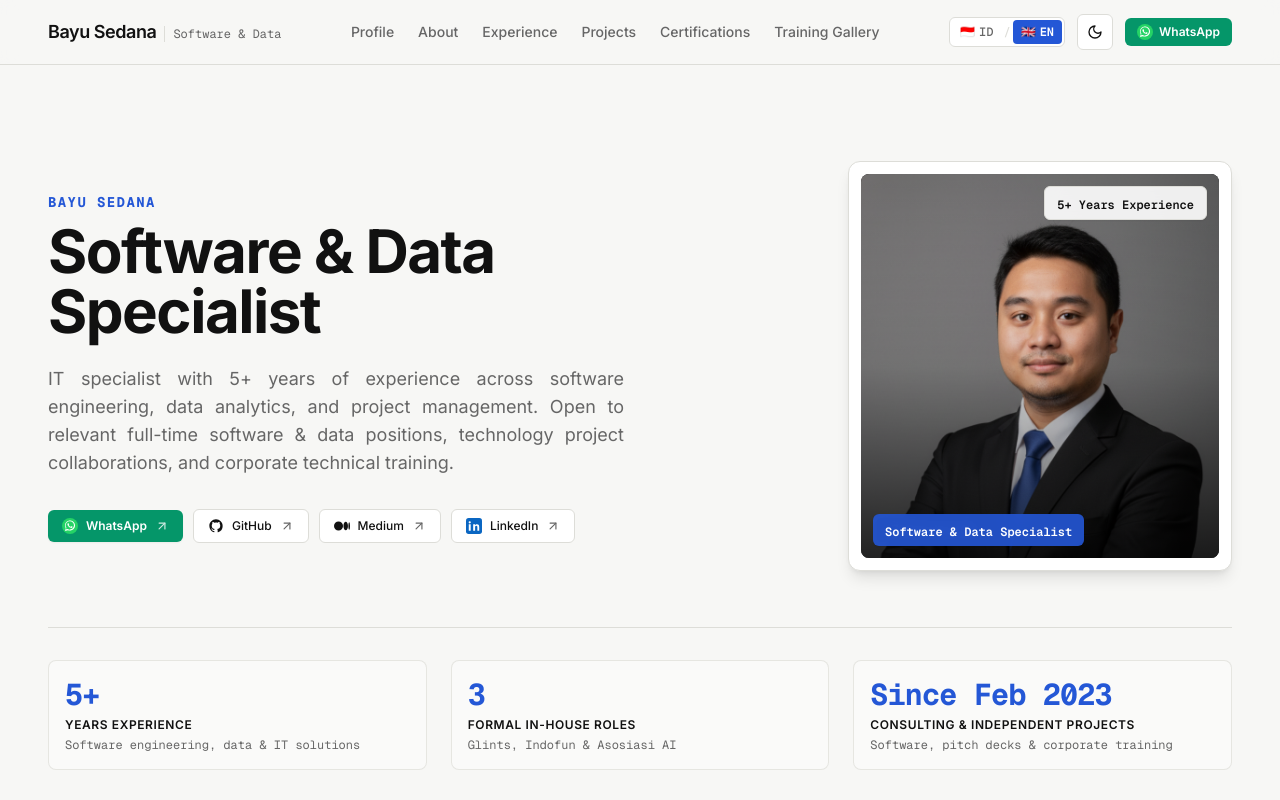
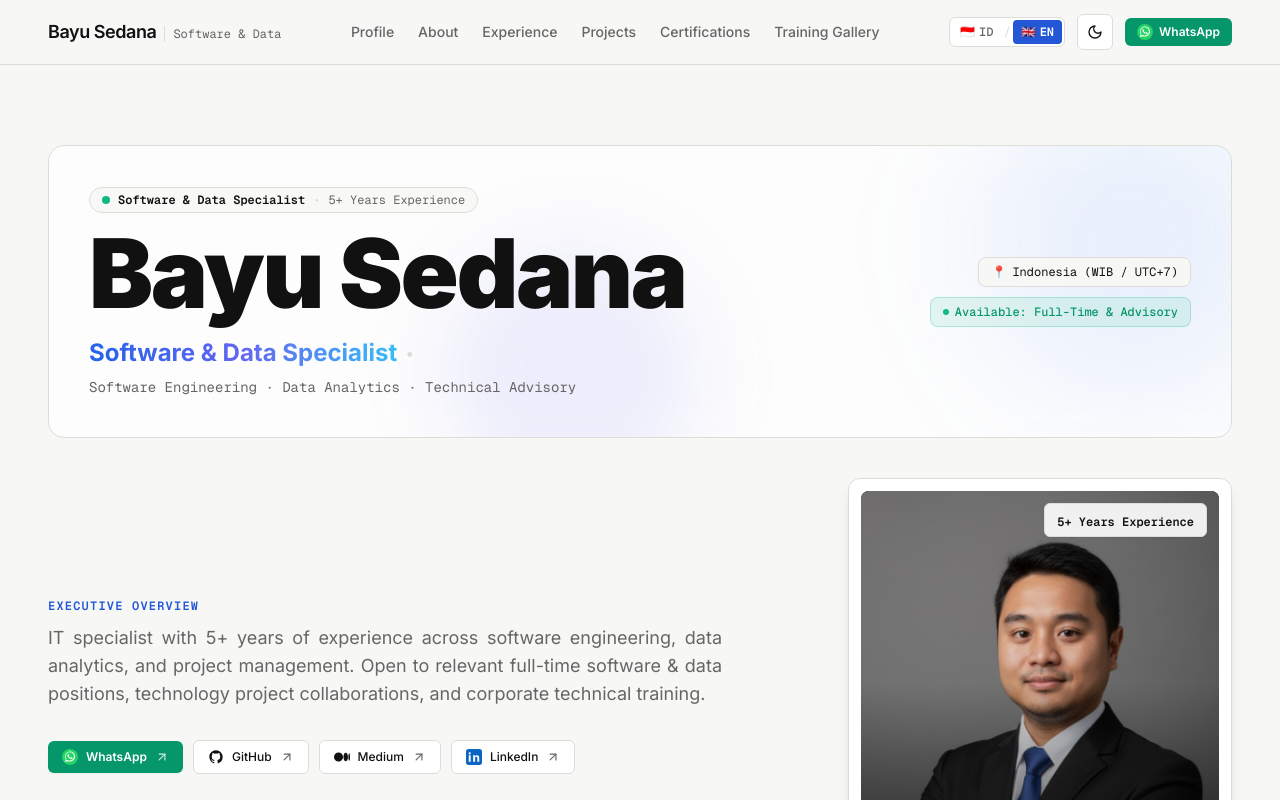
Before and after one commit to bayusedana26/bayusedana26.github.io, a Next.js app: page / in a window 1280 px wide. Shown: the top 800 px of the page. Built offline with nearby package versions, Linux system fonts and the light colour scheme.

Commit message:
feat: add dedicated prominent bold Bayu Sedana hero identity section

```diff
--- a/src/components/sections/Hero.tsx
+++ b/src/components/sections/Hero.tsx
@@ -15,25 +15,72 @@ export const Hero: React.FC = () => {
   const [cvModalOpen, setCvModalOpen] = useState(false);
 
   return (
-    <section className="relative w-full border-b border-editorial-light-border dark:border-editorial-dark-border py-14 md:py-20 lg:py-24 overflow-hidden">
-      <div className="editorial-container">
-        <div className="grid grid-cols-1 lg:grid-cols-12 gap-10 lg:gap-8 items-center">
+    <section className="relative w-full border-b border-editorial-light-border dark:border-editorial-dark-border py-10 md:py-16 lg:py-20 overflow-hidden">
+      <div className="editorial-container space-y-8 sm:space-y-10">
+        {/* Dedicated Hero Headline & Identity Section */}
+        <div className="relative rounded-2xl border border-editorial-light-border dark:border-editorial-dark-border bg-editorial-light-surface/75 dark:bg-editorial-dark-surface/75 backdrop-blur-md p-6 sm:p-8 lg:p-10 overflow-hidden shadow-xs">
+          {/* Subtle Ambient Radial Glow */}
+          <div className="absolute top-0 right-0 -mt-16 -mr-16 w-80 h-80 bg-blue-500/10 dark:bg-blue-500/15 rounded-full blur-3xl pointer-events-none" />
+          <div className="absolute bottom-0 left-1/3 -mb-16 w-64 h-64 bg-indigo-500/10 dark:bg-indigo-500/15 rounded-full blur-2xl pointer-events-none" />
+
+          <div className="relative z-10 flex flex-col lg:flex-row lg:items-center justify-between gap-6">
+            <div className="space-y-3">
+              {/* Role Kicker & Live Status Pill */}
+              <div className="inline-flex items-center space-x-2 px-3 py-1 rounded-full border border-editorial-light-border dark:border-editorial-dark-border bg-editorial-light-bg/80 dark:bg-editorial-dark-bg/80 text-xs font-mono text-editorial-light-muted dark:text-editorial-dark-muted shadow-2xs">
+                <span className="relative flex h-2 w-2">
+                  <span className="animate-ping absolute inline-flex h-full w-full rounded-full bg-emerald-400 opacity-75"></span>
+                  <span className="relative inline-flex rounded-full h-2 w-2 bg-emerald-500"></span>
+                </span>
+                <span className="font-semibold text-editorial-light-text dark:text-editorial-dark-text">
+                  {t.hero.headline}
+                </span>
+                <span className="text-editorial-light-border dark:text-editorial-dark-border">•</span>
+                <span>{t.hero.badgeExperience}</span>
+              </div>
+
+              {/* Big Bold Hero Name */}
+              <h1 className="text-4xl sm:text-6xl md:text-7xl lg:text-8xl font-black tracking-tight text-editorial-light-text dark:text-editorial-dark-text leading-[0.96]">
+                {t.hero.name}
+              </h1>
+
+              {/* Sub-headline / Specialty & Domains */}
+              <div className="flex flex-wrap items-center gap-2 pt-1">
+                <span className="text-lg sm:text-2xl font-bold bg-clip-text text-transparent bg-gradient-to-r from-blue-600 via-indigo-500 to-sky-400 dark:from-blue-400 dark:via-indigo-300 dark:to-sky-300">
+                  {t.hero.headline}
+                </span>
+                <span className="hidden sm:inline text-editorial-light-border dark:border-editorial-dark-border">•</span>
+                <span className="text-xs sm:text-sm font-mono text-editorial-light-muted dark:text-editorial-dark-muted">
+                  {t.hero.domains}
+                </span>
+              </div>
+            </div>
+
+            {/* Quick Availability / Location Badges */}
+            <div className="flex flex-wrap lg:flex-col items-start lg:items-end gap-2.5 shrink-0">
+              <div className="inline-flex items-center space-x-1.5 px-3 py-1.5 rounded-lg border border-editorial-light-border dark:border-editorial-dark-border bg-editorial-light-bg dark:bg-editorial-dark-bg text-xs font-mono text-editorial-light-text dark:text-editorial-dark-text">
+                <span className="text-editorial-light-accent dark:text-editorial-dark-accent">📍</span>
+                <span>{t.hero.locationTag}</span>
+              </div>
+              <div className="inline-flex items-center space-x-1.5 px-3 py-1.5 rounded-lg border border-emerald-500/25 bg-emerald-500/10 text-emerald-600 dark:text-emerald-400 text-xs font-mono font-medium">
+                <span className="w-1.5 h-1.5 rounded-full bg-emerald-500"></span>
+                <span>{t.hero.statusAvailable}</span>
+              </div>
+            </div>
+          </div>
+        </div>
+
+        <div className="grid grid-cols-1 lg:grid-cols-12 gap-8 lg:gap-10 items-center">
           {/* Left Column: Hero Narrative */}
           <div className="lg:col-span-7 space-y-6">
-            {/* Hero Main Headline Highlight */}
+            {/* Executive Overview Copy */}
             <div className="space-y-2">
-              <span className="font-mono text-xs sm:text-sm uppercase tracking-widest text-editorial-light-accent dark:text-editorial-dark-accent font-bold">
-                Bayu Sedana
+              <span className="font-mono text-xs uppercase tracking-widest text-editorial-light-accent dark:text-editorial-dark-accent font-semibold">
+                {t.hero.executiveOverview}
               </span>
-              <h1 className="text-3xl sm:text-4xl md:text-5xl lg:text-6xl font-bold tracking-tight text-editorial-light-text dark:text-editorial-dark-text leading-[1.12]">
-                Software & Data Specialist
-              </h1>
+              <p className="text-base sm:text-lg text-editorial-light-muted dark:text-editorial-dark-muted leading-relaxed text-justify [text-justify:inter-word]">
+                {t.hero.subheadline}
+              </p>
             </div>
-
-            {/* Subheadline Copy with Justified Text */}
-            <p className="text-base sm:text-lg text-editorial-light-muted dark:text-editorial-dark-muted max-w-xl leading-relaxed text-justify [text-justify:inter-word]">
-              {t.hero.subheadline}
-            </p>
 
             {/* Direct Social & Connect Action Buttons */}
             <div className="pt-2 flex flex-wrap items-center gap-2.5">
--- a/src/dictionaries/en.ts
+++ b/src/dictionaries/en.ts
@@ -10,8 +10,13 @@ export const en = {
     contact: "Contact",
   },
   hero: {
+    name: "Bayu Sedana",
     eyebrow: "PORTFOLIO & PROFILE • 2026",
     headline: "Software & Data Specialist",
+    domains: "Software Engineering · Data Analytics · Technical Advisory",
+    executiveOverview: "Executive Overview",
+    statusAvailable: "Available: Full-Time & Advisory",
+    locationTag: "Indonesia (WIB / UTC+7)",
     subheadline:
       "IT specialist with 5+ years of experience across software engineering, data analytics, and project management. Open to relevant full-time software & data positions, technology project collaborations, and corporate technical training.",
     badgeExperience: "5+ Years Experience",
--- a/src/dictionaries/id.ts
+++ b/src/dictionaries/id.ts
@@ -12,8 +12,13 @@ export const id: Dictionary = {
     contact: "Kontak",
   },
   hero: {
+    name: "Bayu Sedana",
     eyebrow: "PORTOFOLIO & PROFIL • 2026",
     headline: "Software & Data Specialist",
+    domains: "Software Engineering · Data Analytics · Technical Advisory",
+    executiveOverview: "Ringkasan Eksekutif",
+    statusAvailable: "Tersedia untuk Posisi & Advisory",
+    locationTag: "Indonesia (WIB / UTC+7)",
     subheadline:
       "Praktisi IT dengan 5+ tahun pengalaman dalam rekayasa software, analitik data, dan project management. Terbuka untuk posisi full-time di bidang software & data, kolaborasi proyek teknologi, serta pelatihan teknis.",
     badgeExperience: "5+ Tahun Pengalaman",
```
